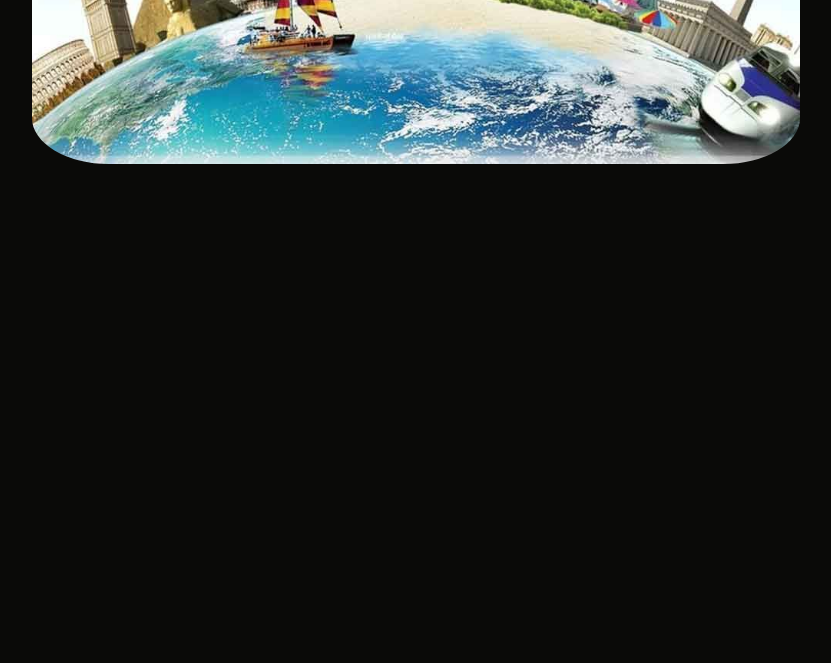
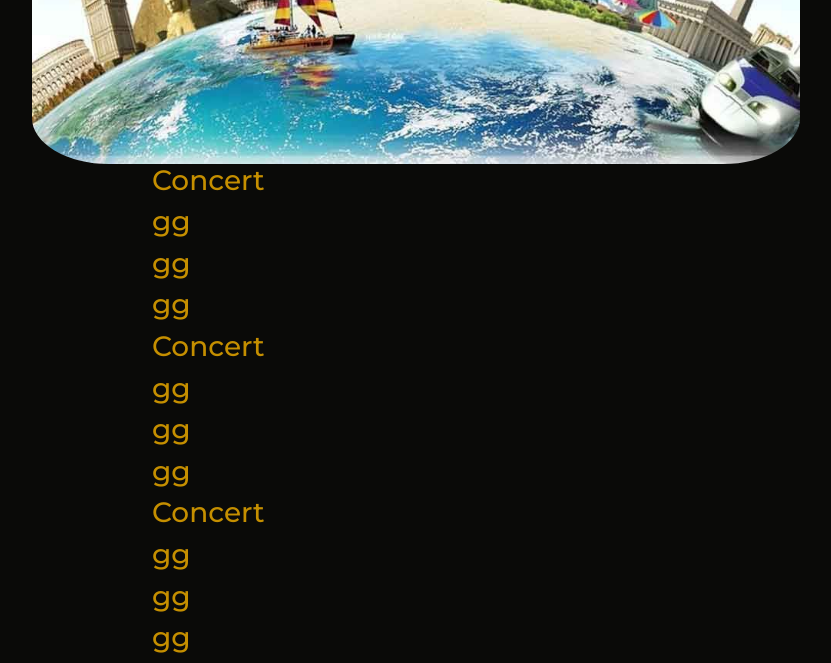
Before and after one commit to Raares2005/Site-Banda, a plain HTML site: page tour.html in a window 1280 px wide. Shown: the part 803-1466 px from the top of the page, without its empty margins (224-1055 px from the left). Before the commit the page ends 967 px from the top, so only its background shows below. Drawn offline with nearby package versions, Linux system fonts and the light colour scheme.

Commit message:
Added the table and started formating it

```diff
--- a/style.css
+++ b/style.css
@@ -192,6 +192,22 @@ button:hover {
     border-radius: 10%;
 }
 
+/* Tour Table */
+
+table thead {
+    display: none;
+  }
+  table td {
+    display: flex;
+  }
+
+  table td::before {
+    content: attr(label);
+    font-weight: bold;
+    width: 120px;
+    min-width: 120px;
+  }
+
 /* Footer */
 
 footer{
@@ -360,6 +376,4 @@ a{
 .carousel-item.active.col-3:-child {
    margin-left: 100px;
 }
-
-
 }
--- a/tour.html
+++ b/tour.html
@@ -83,12 +83,66 @@
             </div>
             <div class="this-mounth-events">
             <table>
+              <thead>
                 <tr>
-                    <th>
-
-                    </th>
+                  <th>
+                    <h2>Event</h2>
+                  </th>
+                  <th>
+                    <h2>Time</h2>
+                  </th>
+                  <th>
+                    <h2>Date</h2>
+                  </th>
+                  <th>
+                    <h2>Location</h2>
+                  </th>
                 </tr>
-
+              </thead>
+                <tbody>
+                  <tr>
+                    <td>
+                      <h3>Concert</h3>
+                    </td>
+                    <td>
+                      <h3>gg</h3>
+                    </td>
+                    <td>
+                      <h3>gg</h3>
+                    </td>
+                    <td>
+                      <h3>gg</h3>
+                    </td>
+                  </tr>
+                  <tr>
+                    <td>
+                      <h3>Concert</h3>
+                    </td>
+                    <td>
+                      <h3>gg</h3>
+                    </td>
+                    <td>
+                      <h3>gg</h3>
+                    </td>
+                    <td>
+                      <h3>gg</h3>
+                    </td>
+                  </tr>
+                  <tr>
+                    <td>
+                      <h3>Concert</h3>
+                    </td>
+                    <td>
+                      <h3>gg</h3>
+                    </td>
+                    <td>
+                      <h3>gg</h3>
+                    </td>
+                    <td>
+                      <h3>gg</h3>
+                    </td>
+                  </tr>
+                </tbody>
                 </table>
             </div>
         </div>
```
